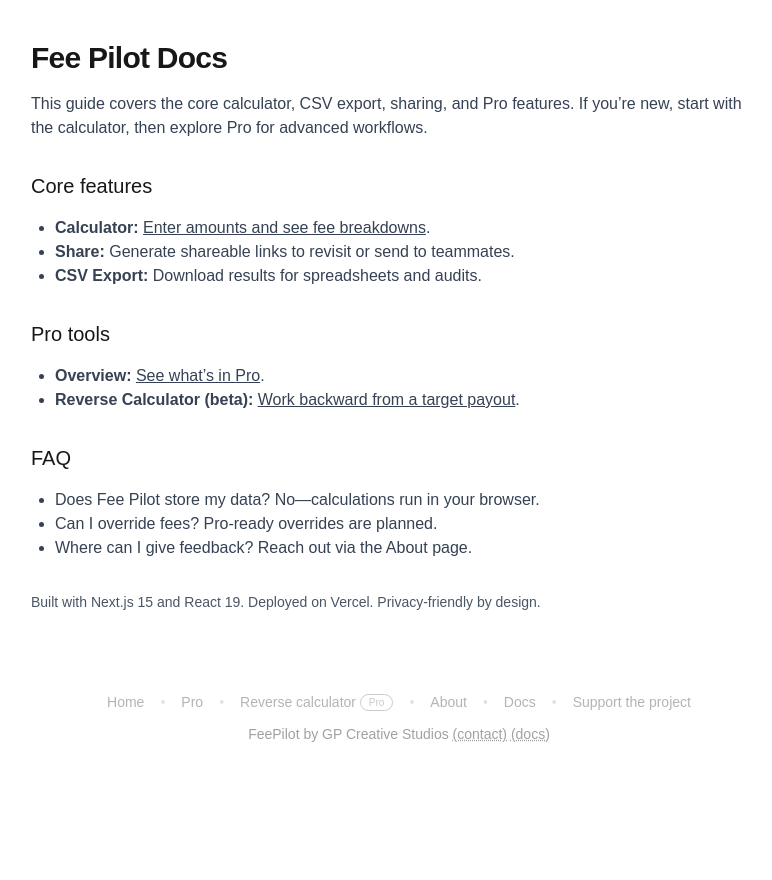
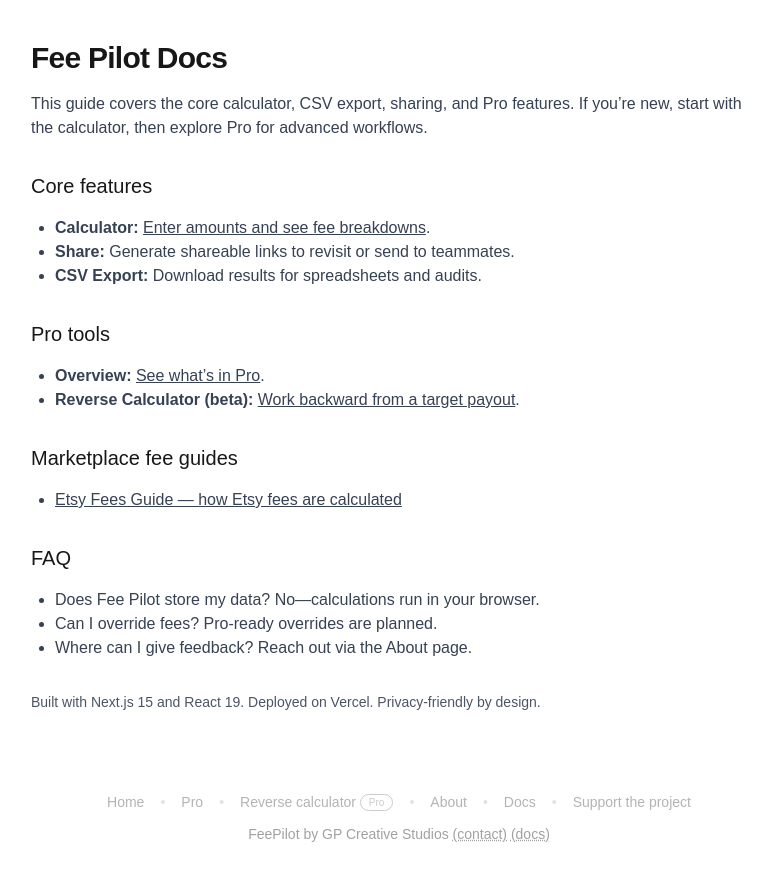
Before and after one commit to gpcreativestudios2018/FeePilot, a Next.js app: page /docs in a window 1280 px wide. Shown: the top 880 px of the page, without its empty margins (241-1013 px from the left). Before the commit the page ends 800 px from the top, so only its background shows below. Built offline with nearby package versions, Linux system fonts and the light colour scheme; no server answers.

Commit message:
docs(seo): link Etsy Fees guide from /docs

```diff
--- a/src/app/docs/page.tsx
+++ b/src/app/docs/page.tsx
@@ -1,4 +1,3 @@
-// src/app/docs/page.tsx
 import type { Metadata } from 'next';
 import Link from 'next/link';
 
@@ -76,6 +75,19 @@ export default function DocsPage() {
         </ul>
       </section>
 
+      {/* New: Marketplace guides for SEO */}
+      <section className="mt-8 space-y-4">
+        <h2 className="text-xl font-medium">Marketplace fee guides</h2>
+        <ul className="list-disc pl-6 text-gray-700">
+          <li>
+            <Link href={'/docs/etsy-fees' as Route} className="underline">
+              Etsy Fees Guide — how Etsy fees are calculated
+            </Link>
+          </li>
+          {/* Future: add Depop/Mercari pages here */}
+        </ul>
+      </section>
+
       <section className="mt-8 space-y-4">
         <h2 className="text-xl font-medium">FAQ</h2>
         <ul className="list-disc pl-6 text-gray-700">
@@ -95,4 +107,10 @@ export default function DocsPage() {
 }
 
 // Typed route helper
-type Route = '/' | '/about' | '/docs' | '/pro' | '/pro/target';
+type Route =
+  | '/'
+  | '/about'
+  | '/docs'
+  | '/pro'
+  | '/pro/target'
+  | '/docs/etsy-fees';
```
